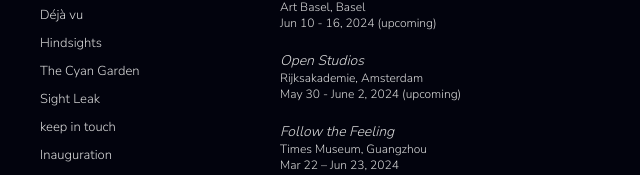
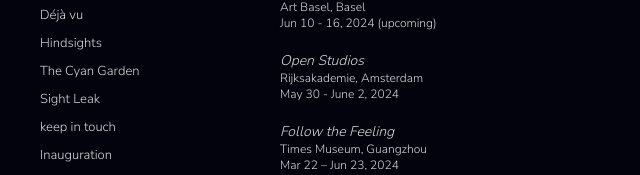
Before and after one commit to JAWeiss89/zuqiangPortfolioReact, a React (Create React App) app: page / in a window 1280 px wide. Shown: the part 118-293 px from the top of the page, without its empty margins (0-640 px from the left). Built offline with nearby package versions, Linux system fonts and the light colour scheme.

Commit message:
Update Home.js

```diff
--- a/src/Home.js
+++ b/src/Home.js
@@ -29,7 +29,7 @@
 
             <p style={{margin:'0px', fontSize:'14px'}}><a href="https://www.rijksakademie.nl/en/news/2024-03-20-open-studios-2024-may-30-june-2" target="_blank" rel="noreferrer"><em>Open Studios</em></a></p>
             <p style={{margin:'0px', fontSize:'12px'}}> Rijksakademie, Amsterdam</p>
-            <p style={{margin:'0px', fontSize:'12px'}}>May 30 - June 2, 2024 (upcoming)</p>
+            <p style={{margin:'0px', fontSize:'12px'}}>May 30 - June 2, 2024 </p>
             <p></p>
 
             <p style={{margin:'0px', fontSize:'14px'}}><a href="https://timesmuseum.org/en/program/follow-the-feeling" target="_blank" rel="noreferrer"><em>Follow the Feeling</em></a></p>
```
